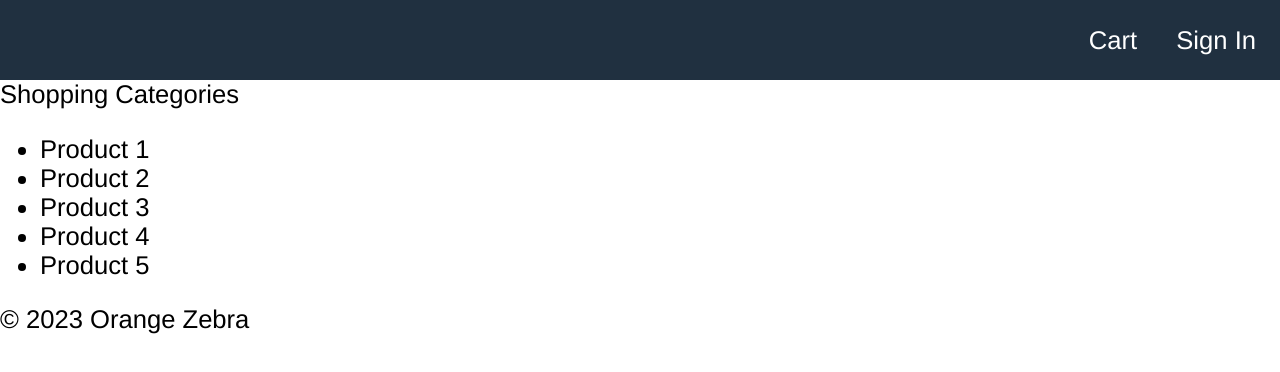
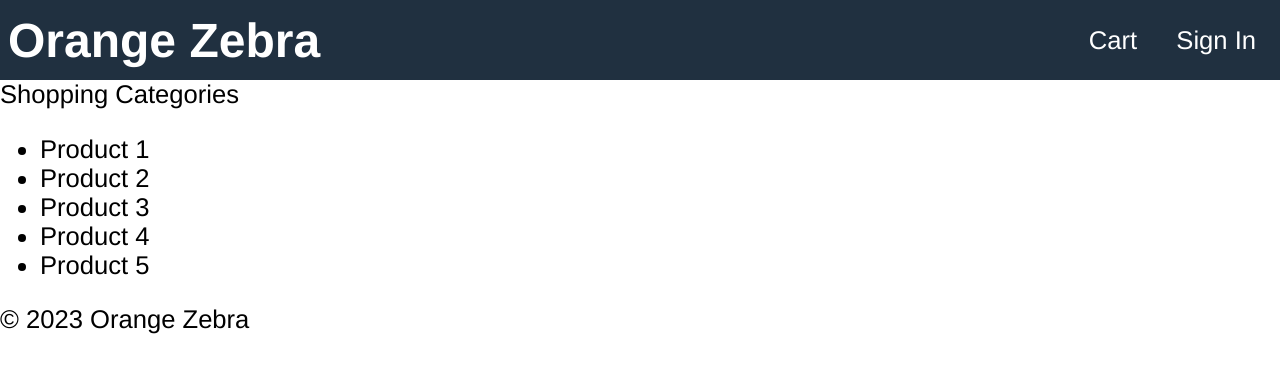
Before and after one commit to PROJECT-Orange-Zebra/orange-zebra-api, a plain HTML site: page Template/index.html in a window 1280 px wide. Drawn offline with Linux system fonts and the light colour scheme.

Commit message:
fixing typo

```diff
--- a/Template/index.html
+++ b/Template/index.html
@@ -3,7 +3,7 @@
     <div class="grid-container">
         <header class= "header">
             <div class= "brand">
-                <a href="index.html"›Jet piranha‹/a>
+                <a href="index.html">Orange Zebra</a>
             </div>
             <div class= "header-links">
                 <a href="cart.html">Cart</a>
```
